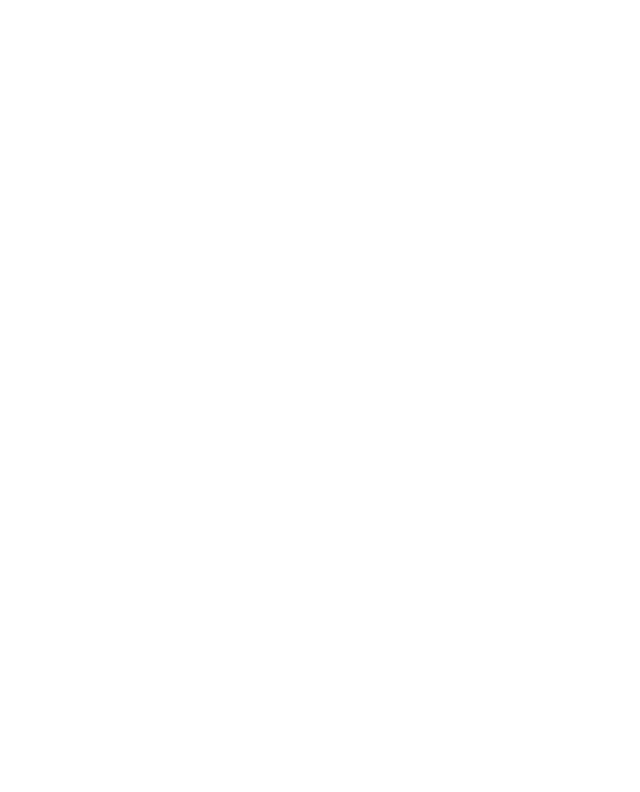
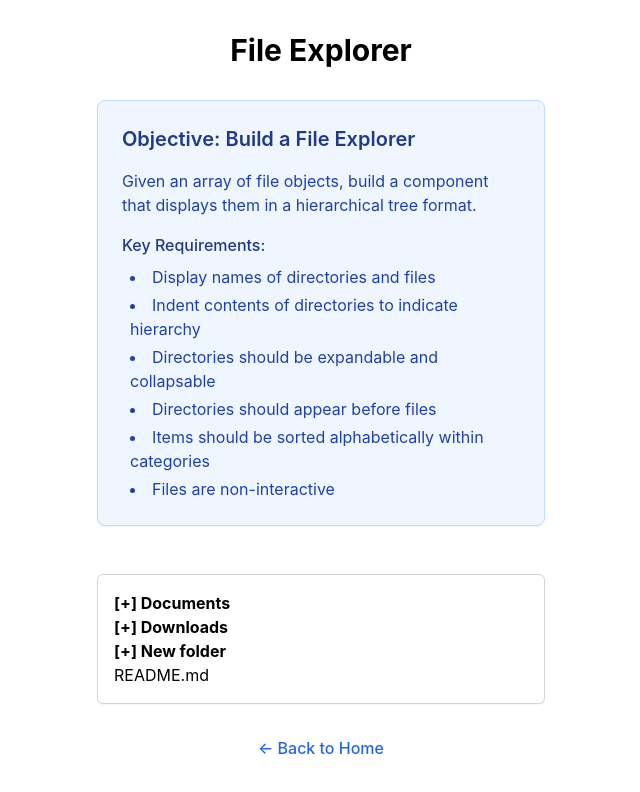
Before and after one commit to alexanderchernetsky/react-frontend-challenges, a React (Create React App) app: page /file-explorer in a window 1280 px wide. Before the commit this address had no page. Shown: the top 792 px of the page, without its empty margins (319-959 px from the left). Built offline with nearby package versions, Linux system fonts and the light colour scheme.

Commit message:
Complete the File Explorer challenge

```diff
--- a/src/App.tsx
+++ b/src/App.tsx
@@ -15,6 +15,7 @@
 import TablePage from "./pages/table/TablePage";
 import LikeButtonPage from "./pages/like-button/LikeButtonPage";
 import StarRatingPage from "./pages/star-rating/StarRatingPage";
+import FileExplorerPage from "./pages/file-explorer/FileExplorerPage";
 
 function App() {
     return (
@@ -35,6 +36,7 @@
             <Route path="/table" element={<TablePage />} />
             <Route path="/like-button" element={<LikeButtonPage />} />
             <Route path="/star-rating" element={<StarRatingPage />} />
+            <Route path="/file-explorer" element={<FileExplorerPage />} />
         </Routes>
     );
 }
--- /dev/null
+++ b/src/pages/file-explorer/FileExplorer/FileExplorer.tsx
@@ -0,0 +1,90 @@
+import React, {FC, useMemo, useState} from 'react';
+import {sortFileNodes} from "../sortFileNodes";
+
+// TASK:
+// Given an array of file objects, build a component that displays them in a hierarchical tree format.
+//
+// There are two types of objects – files and directories:
+//
+// Files are essentially leaf nodes of the tree, they do not have children.
+// Directories can contain other objects – either files or directories.
+// You may assume that the IDs and names within the same directory are unique.
+//
+// Requirements:
+// The names of the directories/files should be displayed.
+// Directories:
+//  - Contents of the directory should be displayed in a manner that indicates it belongs within the directory. The recommended approach is to indent the contents to the right.
+//  - Directories can be expanded and collapsed. Clicking on a directory should toggle its expanded/collapsed state.
+//  - Directories should appear before files. All the items should be sorted alphabetically within their respective categories.
+//  - You may style the expand/collapse functionality in a way you prefer as long as it is clear that the item is a directory and whether it is in the expanded or collapsed state.
+//  - Directories can be empty.
+// Files:
+//  - Files are not expandable and cannot be interacted with.
+//  - The focus of the exercise is on the functionality and not the styling.
+
+export interface FileNode {
+  id: number;
+  name: string;
+  children?: FileNode[];
+}
+
+interface FileExplorerProps {
+  data: FileNode[];
+}
+
+interface FileExplorerNodeProps {
+  node: FileNode;
+}
+
+const FileExplorerNode: FC<FileExplorerNodeProps> = ({node})=>  {
+  const [isExpanded, setIsExpanded] = useState<boolean>(false);
+  const isFolder = Boolean(node?.children); // directories can be empty
+  const childNodes = useMemo(() => sortFileNodes(node.children ?? []), [node.children]);
+
+  return (
+      <>
+        {
+            isFolder ? (
+                <div>
+                  <button type="button" id={`expand-node-${node.id}`} aria-expanded={isExpanded} aria-describedby={`expand-node-description-${node.id}`} onClick={() => setIsExpanded(!isExpanded)} className="font-bold">
+                    {isExpanded ? '[-] ' : '[+] '}{node.name}
+                  </button>
+
+                  <p id={`expand-node-description-${node.id}`} className="sr-only">
+                    {isExpanded ? 'Collapse' : 'Expand'} folder {node.name}
+                  </p>
+
+                  <div className="pl-4">
+                    {isExpanded && childNodes.map(item => (<FileExplorerNode key={item.id} node={item} />))}
+                    {isExpanded && childNodes.length === 0 && (
+                        <div className="text-gray-400 italic">Empty folder</div>
+                    )}
+                  </div>
+                </div>
+
+            ) : (
+                <div>
+                    <span>{node.name}</span>
+                </div>
+            )
+        }
+      </>
+
+  )
+}
+
+const FileExplorer: FC<FileExplorerProps> = ({data}) => {
+  const sortedData = useMemo(() => sortFileNodes(data), [data]);
+
+  return (
+    <div className="border border-gray-300 rounded-md p-4 max-w-md bg-white shadow-sm w-full">
+      {sortedData.map((node) => {
+        return (
+            <FileExplorerNode key={node.id} node={node} />
+        )
+      })}
+    </div>
+  );
+};
+
+export default FileExplorer;
--- /dev/null
+++ b/src/pages/file-explorer/FileExplorerPage.tsx
@@ -0,0 +1,89 @@
+import React from 'react';
+import { Link } from 'react-router-dom';
+import FileExplorer, {FileNode} from './FileExplorer/FileExplorer';
+
+const fileData: FileNode[] = [
+  {
+    "id": 1,
+    "name": "README.md"
+  },
+  {
+    "id": 2,
+    "name": "Documents",
+    "children": [
+      {
+        "id": 3,
+        "name": "Word.doc"
+      },
+      {
+        "id": 4,
+        "name": "Powerpoint.ppt"
+      }
+    ]
+  },
+  {
+    "id": 5,
+    "name": "Downloads",
+    "children": [
+      {
+        "id": 6,
+        "name": "unnamed.txt"
+      },
+      {
+        "id": 7,
+        "name": "Misc",
+        "children": [
+          {
+            "id": 8,
+            "name": "foo.txt"
+          },
+          {
+            "id": 9,
+            "name": "bar.txt"
+          }
+        ]
+      }
+    ]
+  },
+  {
+    "id": 10,
+    "name": "New folder",
+    "children": []
+  }
+];
+
+const FileExplorerPage = () => {
+  return (
+    <main className="flex flex-col justify-start items-center min-h-screen py-8 px-8">
+      <h1 className="text-3xl font-bold mb-8">File Explorer</h1>
+
+      <section className="w-full max-w-md mb-12 p-6 bg-blue-50 border border-blue-200 rounded-lg shadow-sm">
+        <h2 className="text-xl font-semibold text-blue-900 mb-4">Objective: Build a File Explorer</h2>
+        <p className="text-blue-800 mb-4">
+          Given an array of file objects, build a component that displays them in a hierarchical tree format.
+        </p>
+        <div className="space-y-2">
+          <p className="font-medium text-blue-900">Key Requirements:</p>
+          <ul className="list-disc list-inside text-blue-800 space-y-1 ml-2">
+            <li>Display names of directories and files</li>
+            <li>Indent contents of directories to indicate hierarchy</li>
+            <li>Directories should be expandable and collapsable</li>
+            <li>Directories should appear before files</li>
+            <li>Items should be sorted alphabetically within categories</li>
+            <li>Files are non-interactive</li>
+          </ul>
+        </div>
+      </section>
+
+      <div className="w-full max-w-md flex flex-col items-center">
+        <FileExplorer data={fileData} />
+      </div>
+
+      <Link to="/" className="mt-8 text-blue-600 hover:text-blue-800 transition-colors font-medium flex items-center gap-2">
+        ← Back to Home
+      </Link>
+    </main>
+  );
+};
+
+export default FileExplorerPage;
--- /dev/null
+++ b/src/pages/file-explorer/sortFileNodes.ts
@@ -0,0 +1,14 @@
+import {FileNode} from "./FileExplorer/FileExplorer";
+
+export const sortFileNodes = (nodes: FileNode[]): FileNode[] => {
+    // Array.prototype.sort mutates the original array. So we make a copy.
+    return [...nodes].sort((a, b) => {
+        const aIsDir = Array.isArray(a.children);
+        const bIsDir = Array.isArray(b.children);
+
+        if (aIsDir && !bIsDir) return -1;
+        if (!aIsDir && bIsDir) return 1;
+
+        return a.name.localeCompare(b.name);
+    });
+};
--- a/src/pages/home/HomePage.tsx
+++ b/src/pages/home/HomePage.tsx
@@ -90,6 +90,12 @@
         description: 'Create a star rating widget that allows users to select a rating and see hover effects.',
         company: 'Greatfrontend'
     },
+    {
+        to: '/file-explorer',
+        title: 'File Explorer',
+        description: 'Given an array of file objects, build a component that displays them in a hierarchical tree format.',
+        company: 'Greatfrontend'
+    },
 ]
 
 const HomePage = () => {
```
